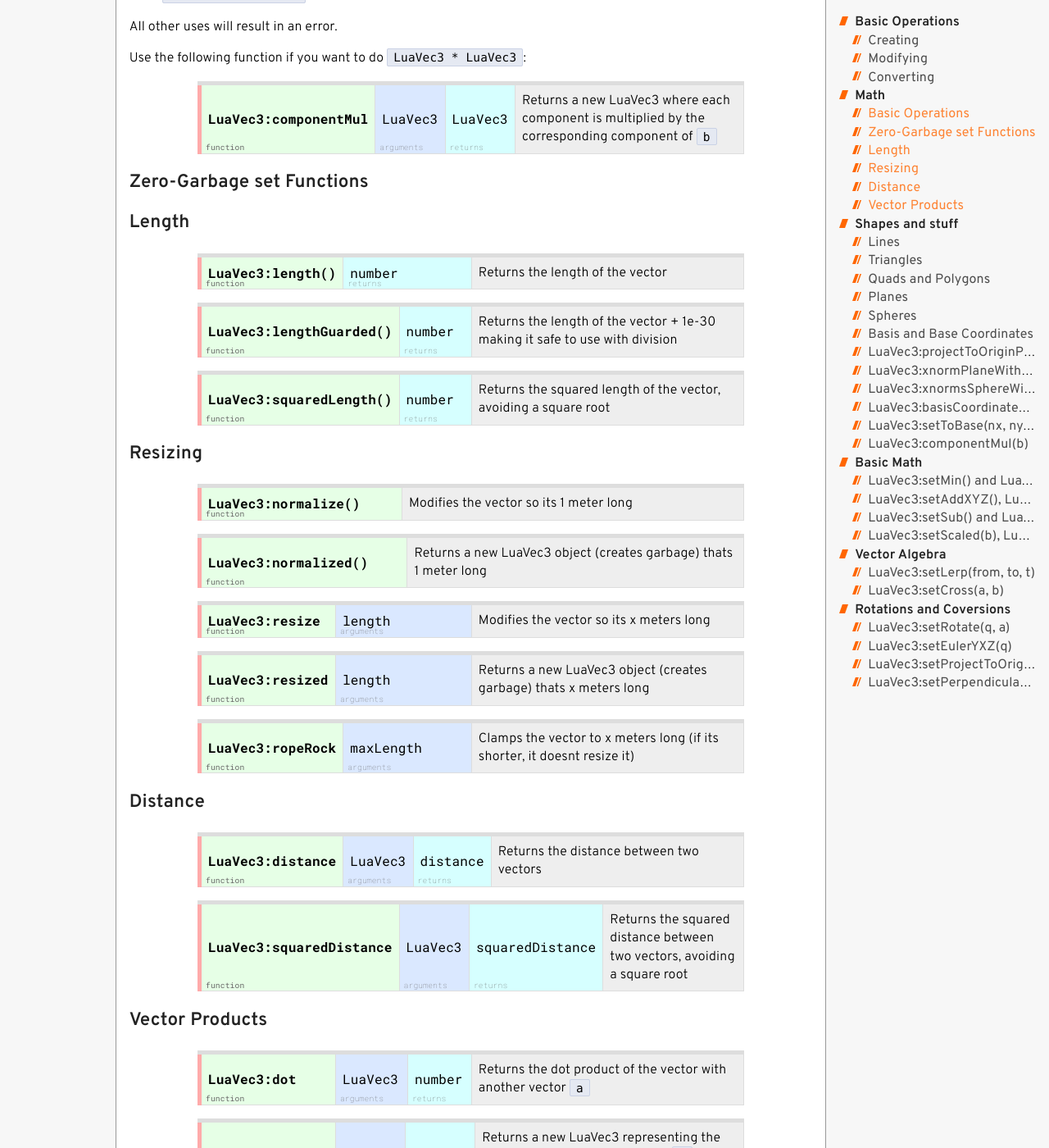
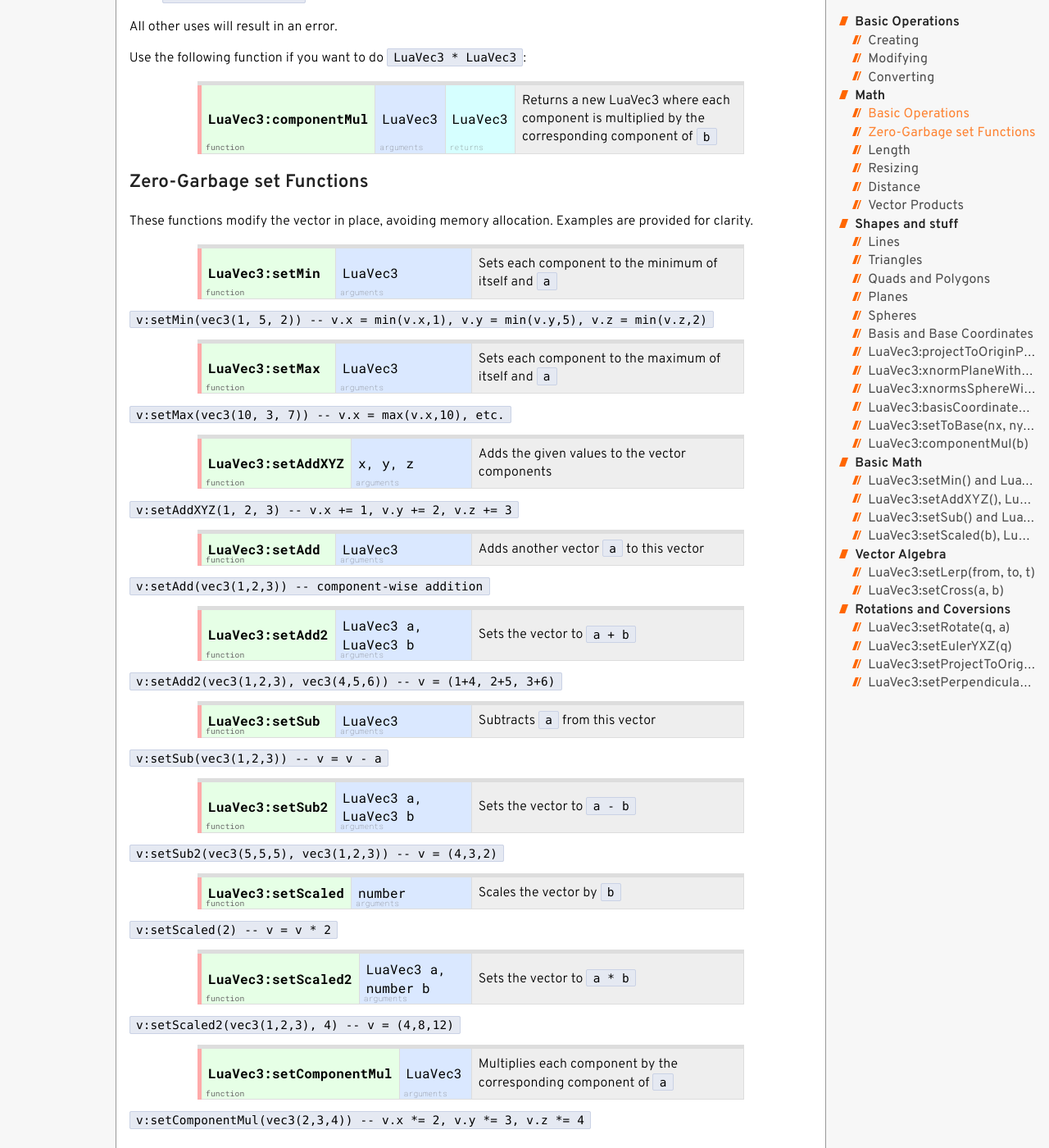
Before and after one commit to E32k/e32k.github.io, a Jekyll site: the page built from beamng/lua/common/LuaVec3.md, in a window 1280 px wide and 1400 px high, scrolled down 1887 px. Shown: the whole window at 82% size. Built offline with Jekyll 4.4.1, drawn with Linux system fonts in a browser that asks for light colours.

Commit message:
added set functions

```diff
--- a/beamng/lua/common/LuaVec3.md
+++ b/beamng/lua/common/LuaVec3.md
@@ -118,6 +118,98 @@ Use the following function if you want to do `LuaVec3 * LuaVec3`:
 </tr></table>
 
 ### Zero-Garbage set Functions
+
+These functions modify the vector in place, avoiding memory allocation. Examples are provided for clarity.
+
+<table class="api"><tr>
+  <th class="func">LuaVec3:setMin</th>
+  <td class="args">LuaVec3</td>
+  <td class="desc">Sets each component to the minimum of itself and <code>a</code></td>
+</tr></table>
+
+<pre><code>v:setMin(vec3(1, 5, 2)) -- v.x = min(v.x,1), v.y = min(v.y,5), v.z = min(v.z,2)
+</code></pre>
+
+<table class="api"><tr>
+  <th class="func">LuaVec3:setMax</th>
+  <td class="args">LuaVec3</td>
+  <td class="desc">Sets each component to the maximum of itself and <code>a</code></td>
+</tr></table>
+
+<pre><code>v:setMax(vec3(10, 3, 7)) -- v.x = max(v.x,10), etc.
+</code></pre>
+
+<table class="api"><tr>
+  <th class="func">LuaVec3:setAddXYZ</th>
+  <td class="args">x, y, z</td>
+  <td class="desc">Adds the given values to the vector components</td>
+</tr></table>
+
+<pre><code>v:setAddXYZ(1, 2, 3) -- v.x += 1, v.y += 2, v.z += 3
+</code></pre>
+
+<table class="api"><tr>
+  <th class="func">LuaVec3:setAdd</th>
+  <td class="args">LuaVec3</td>
+  <td class="desc">Adds another vector <code>a</code> to this vector</td>
+</tr></table>
+
+<pre><code>v:setAdd(vec3(1,2,3)) -- component-wise addition
+</code></pre>
+
+<table class="api"><tr>
+  <th class="func">LuaVec3:setAdd2</th>
+  <td class="args">LuaVec3 a, LuaVec3 b</td>
+  <td class="desc">Sets the vector to <code>a + b</code></td>
+</tr></table>
+
+<pre><code>v:setAdd2(vec3(1,2,3), vec3(4,5,6)) -- v = (1+4, 2+5, 3+6)
+</code></pre>
+
+<table class="api"><tr>
+  <th class="func">LuaVec3:setSub</th>
+  <td class="args">LuaVec3</td>
+  <td class="desc">Subtracts <code>a</code> from this vector</td>
+</tr></table>
+
+<pre><code>v:setSub(vec3(1,2,3)) -- v = v - a
+</code></pre>
+
+<table class="api"><tr>
+  <th class="func">LuaVec3:setSub2</th>
+  <td class="args">LuaVec3 a, LuaVec3 b</td>
+  <td class="desc">Sets the vector to <code>a - b</code></td>
+</tr></table>
+
+<pre><code>v:setSub2(vec3(5,5,5), vec3(1,2,3)) -- v = (4,3,2)
+</code></pre>
+
+<table class="api"><tr>
+  <th class="func">LuaVec3:setScaled</th>
+  <td class="args">number</td>
+  <td class="desc">Scales the vector by <code>b</code></td>
+</tr></table>
+
+<pre><code>v:setScaled(2) -- v = v * 2
+</code></pre>
+
+<table class="api"><tr>
+  <th class="func">LuaVec3:setScaled2</th>
+  <td class="args">LuaVec3 a, number b</td>
+  <td class="desc">Sets the vector to <code>a * b</code></td>
+</tr></table>
+
+<pre><code>v:setScaled2(vec3(1,2,3), 4) -- v = (4,8,12)
+</code></pre>
+
+<table class="api"><tr>
+  <th class="func">LuaVec3:setComponentMul</th>
+  <td class="args">LuaVec3</td>
+  <td class="desc">Multiplies each component by the corresponding component of <code>a</code></td>
+</tr></table>
+
+<pre><code>v:setComponentMul(vec3(2,3,4)) -- v.x *= 2, v.y *= 3, v.z *= 4
+</code></pre>
 
 ### Length
 
```
